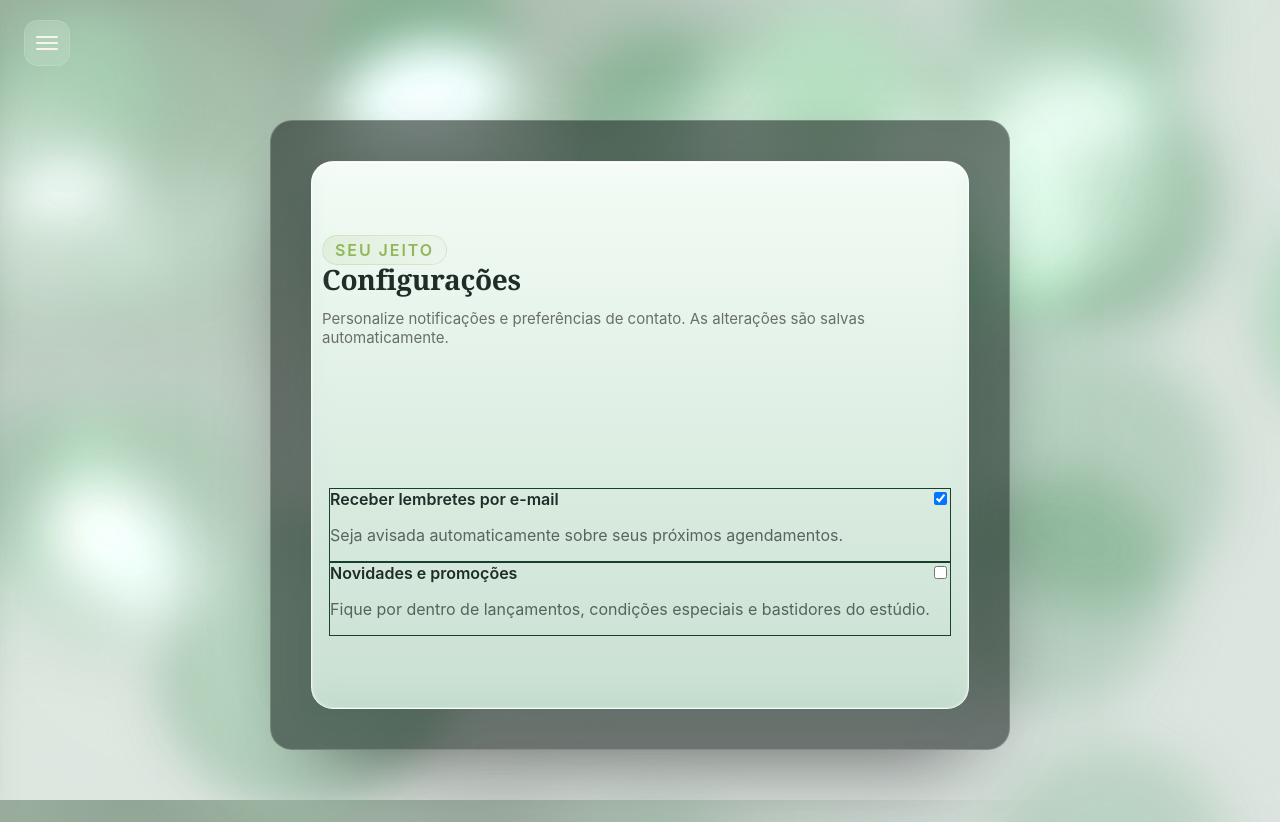
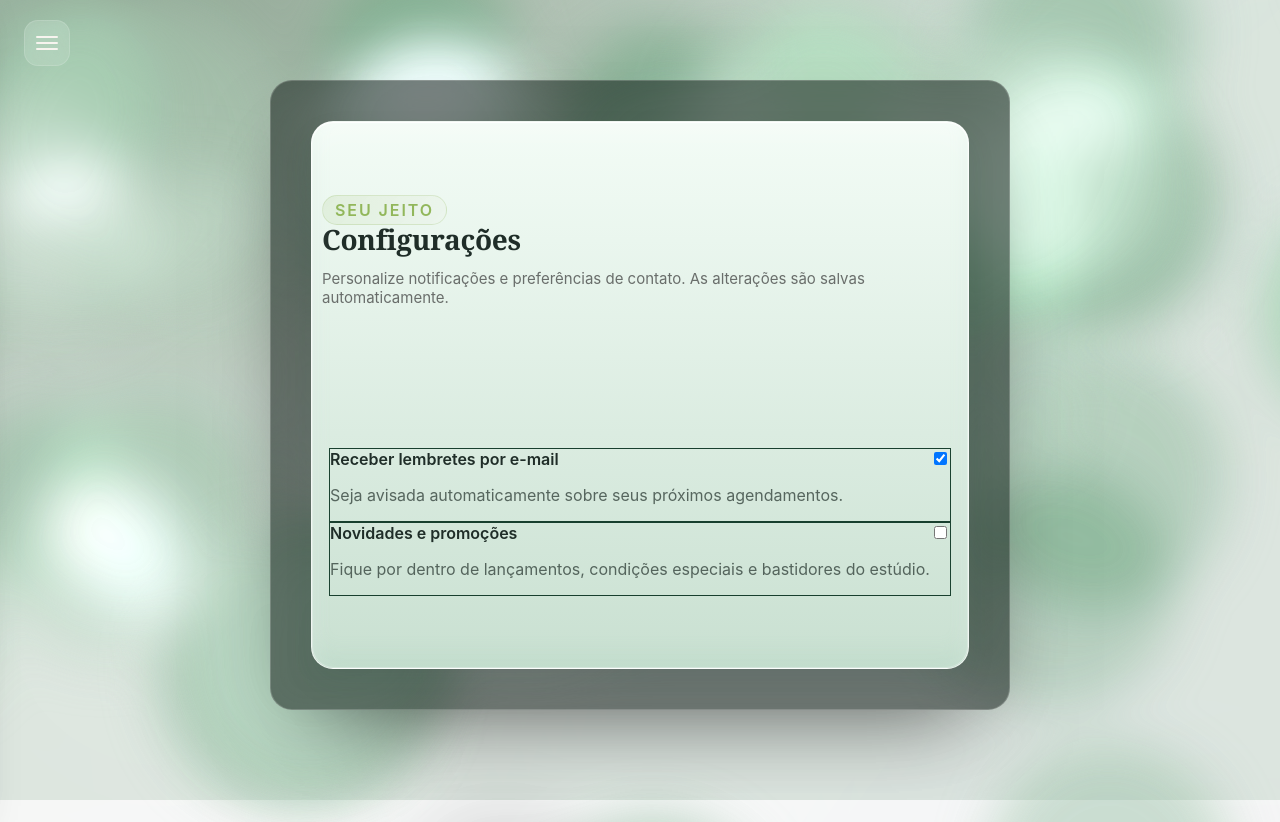
Before and after one commit to leoxavier3914-arch/rbagenda, a Next.js app: page /configuracoes in a window 1280 px wide. After the commit the page ends 800 px from the top, so only its background shows below. Built offline with nearby package versions, Linux system fonts and the light colour scheme; no server answers.

Commit message:
Reduce top padding on client menu layout

```diff
--- a/src/components/ClientMenu.module.css
+++ b/src/components/ClientMenu.module.css
@@ -208,7 +208,7 @@
   min-height: 100vh;
   width: 100%;
   box-sizing: border-box;
-  padding: 96px 24px 56px;
+  padding: 56px 24px 56px;
   color: inherit;
 }
 
@@ -238,7 +238,7 @@
   }
 
   .content {
-    padding: 120px 48px 72px;
+    padding: 80px 48px 72px;
   }
 
   .contentInner {
```
